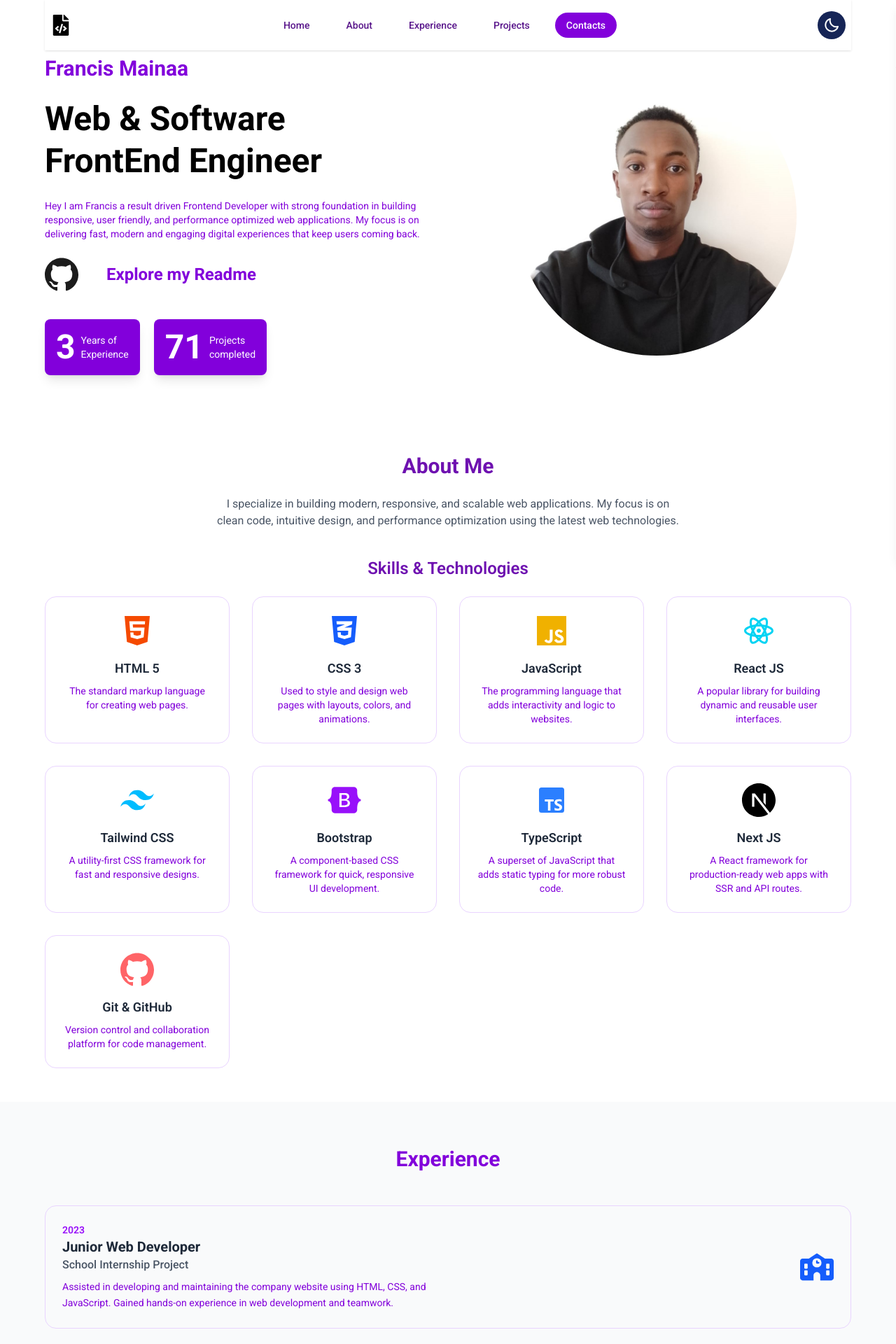
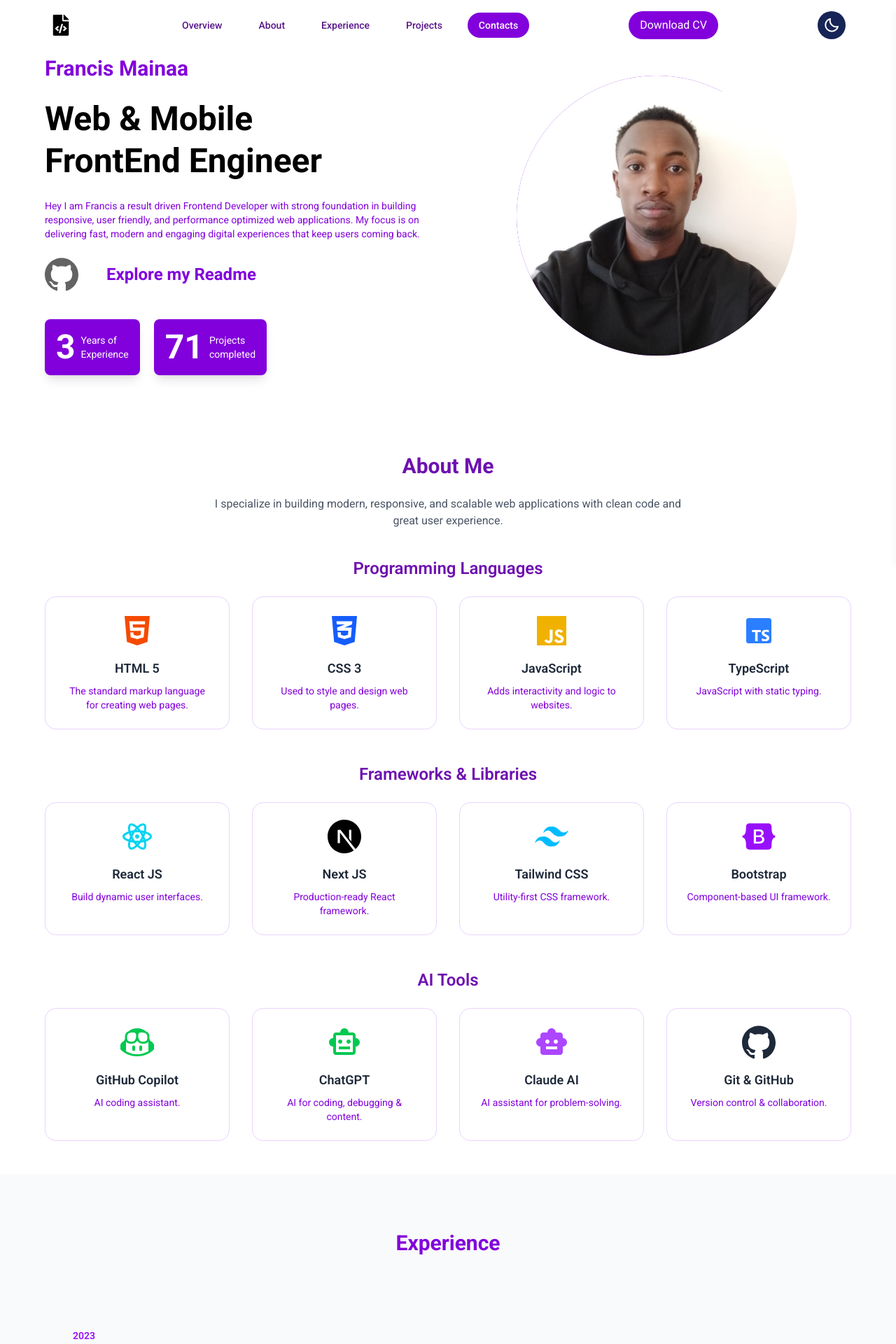
Before and after one commit to Maina-git/Code-With-Mainaa, a Next.js app: page / in a window 1280 px wide. Shown: the top 1920 px of the page at 70% size. Built offline with nearby package versions, Linux system fonts and the light colour scheme.

Commit message:
new changes

```diff
--- a/app/components/articles/navbar/Mobile.tsx
+++ b/app/components/articles/navbar/Mobile.tsx
@@ -10,7 +10,7 @@ interface Props {
 
 const Mobile = ({ showNav, openNav }: Props) => {
   const NavLinks = [
-    { id: 1, title: "Home", page: "#home" },
+    { id: 1, title: "Overview", page: "#home" },
     { id: 2, title: "About", page: "#about" },
     { id: 3, title: "Experience", page: "#experience" },
     { id: 4, title: "Projects", page: "#projects" },
--- a/app/components/articles/navbar/Navbar.tsx
+++ b/app/components/articles/navbar/Navbar.tsx
@@ -1,28 +1,38 @@
-"use client"
+"use client";
 import Link from "next/link";
 import React from "react";
 import ThemeToggler from "../../Theme/ThemeToggler";
 import { GiHamburgerMenu } from "react-icons/gi";
 import { FaFileCode } from "react-icons/fa";
 
-interface Props{
-  showNav:()=>void;
+interface Props {
+  showNav: () => void;
 }
-const Navbar = ({showNav}:Props) => {
 
+const Navbar = ({ showNav }: Props) => {
   const NavLinks = [
-    { id: 1, title: "Home", page: "#home" },
+    { id: 1, title: "Overview", page: "#home" },
     { id: 2, title: "About", page: "#about" },
     { id: 3, title: "Experience", page: "#experience" },
     { id: 4, title: "Projects", page: "#projects" },
     { id: 5, title: "Contacts", page: "#contact" },
   ];
 
+
+  const handleDownloadCV = () => {
+    const link = document.createElement("a");
+    link.href = "/mycv/MATHENGE_FRANCIS_MAINA_FlowCV_Resume_2026-03-26 (1).pdf";
+    link.download = "Francis_CV.pdf";
+    document.body.appendChild(link);
+    link.click();
+    document.body.removeChild(link);
+  };
+
   return (
     <div className="w-full">
-  <div className="w-[90%] mx-auto flex justify-between items-center py-4 px-2 fixed top-0 left-0 right-0
-                  bg-white/60 dark:bg-black/40 backdrop-blur-md shadow-sm z-50 transition">
-        {/** logo */}
+      <div
+        className="w-[90%] mx-auto flex justify-between items-center py-4 px-2 fixed top-0 left-0 right-0
+        bg-white/60 dark:bg-black/40 backdrop-blur-md z-50 transition">
         <div className="flex items-center gap-1 text-2xl font-bold">
           <FaFileCode className="font-bold text-3xl dark:text-white"/>
         </div>
@@ -40,11 +50,16 @@ const Navbar = ({showNav}:Props) => {
             </Link>
           ))}
         </div>
+        <button
+          onClick={handleDownloadCV}
+          className="px-4 py-2 rounded-full text-white bg-purple-700 dark:bg-white cursor-pointer dark:text-purple-700 hover:scale-105 transition">
+          Download CV
+        </button>
         <div className="hidden md:block">
           <ThemeToggler/>
         </div>
         <button onClick={showNav} className="md:hidden">
-         <GiHamburgerMenu className="block text-3xl cursor-pointer"/>
+          <GiHamburgerMenu className="block text-3xl cursor-pointer dark:text-white" />
         </button>
       </div>
     </div>
--- a/app/components/helper/About.tsx
+++ b/app/components/helper/About.tsx
@@ -4,12 +4,18 @@ import { FaHtml5, FaCss3Alt, FaBootstrap } from "react-icons/fa";
 import { IoLogoJavascript } from "react-icons/io5";
 import { RiReactjsLine, RiTailwindCssFill } from "react-icons/ri";
 import { BiLogoTypescript } from "react-icons/bi";
-import { SiNextdotjs } from "react-icons/si";
+import { SiNextdotjs, SiGithubcopilot } from "react-icons/si";
 import { ImGithub } from "react-icons/im";
+import { MdSmartToy, MdOutlineSmartToy } from "react-icons/md";
 import { motion } from "framer-motion";
 
 const About = () => {
-  const Skills = [
+
+
+  const skillCategories = [
+    {
+      title: "Programming Languages",
+      skills: [
         {
           id: 1,
           title: "HTML 5",
@@ -19,92 +25,125 @@ const About = () => {
         {
           id: 2,
           title: "CSS 3",
-      description: "Used to style and design web pages with layouts, colors, and animations.",
+          description: "Used to style and design web pages.",
           icon: <FaCss3Alt className="text-blue-600 text-5xl" />,
         },
         {
           id: 3,
           title: "JavaScript",
-      description: "The programming language that adds interactivity and logic to websites.",
+          description: "Adds interactivity and logic to websites.",
           icon: <IoLogoJavascript className="text-yellow-500 text-5xl" />,
         },
         {
           id: 4,
+          title: "TypeScript",
+          description: "JavaScript with static typing.",
+          icon: <BiLogoTypescript className="text-blue-500 text-5xl" />,
+        },
+      ],
+    },
+    {
+      title: "Frameworks & Libraries",
+      skills: [
+        {
+          id: 5,
           title: "React JS",
-      description: "A popular library for building dynamic and reusable user interfaces.",
+          description: "Build dynamic user interfaces.",
           icon: <RiReactjsLine className="text-cyan-400 text-5xl" />,
         },
         {
-      id: 5,
+          id: 6,
+          title: "Next JS",
+          description: "Production-ready React framework.",
+          icon: <SiNextdotjs className="text-black dark:text-white text-5xl" />,
+        },
+        {
+          id: 7,
           title: "Tailwind CSS",
-      description: "A utility-first CSS framework for fast and responsive designs.",
+          description: "Utility-first CSS framework.",
           icon: <RiTailwindCssFill className="text-sky-400 text-5xl" />,
         },
         {
-      id: 6,
+          id: 8,
           title: "Bootstrap",
-      description: "A component-based CSS framework for quick, responsive UI development.",
+          description: "Component-based UI framework.",
           icon: <FaBootstrap className="text-purple-600 text-5xl" />,
         },
-    {
-      id: 7,
-      title: "TypeScript",
-      description: "A superset of JavaScript that adds static typing for more robust code.",
-      icon: <BiLogoTypescript className="text-blue-500 text-5xl" />,
+      ],
     },
     {
-      id: 8,
-      title: "Next JS",
-      description: "A React framework for production-ready web apps with SSR and API routes.",
-      icon: <SiNextdotjs className="text-black dark:text-white text-5xl" />,
+      title: "AI Tools",
+      skills: [
+        {
+          id: 9,
+          title: "GitHub Copilot",
+          description: "AI coding assistant.",
+          icon: <SiGithubcopilot className="text-green-500 text-5xl" />,
         },
         {
-      id: 9,
+          id: 10,
+          title: "ChatGPT",
+          description: "AI for coding, debugging & content.",
+          icon: <MdOutlineSmartToy className="text-green-500 text-5xl" />,
+        },
+        {
+          id: 11,
+          title: "Claude AI",
+          description: "AI assistant for problem-solving.",
+          icon: <MdSmartToy className="text-purple-500 text-5xl" />,
+        },
+        {
+          id: 12,
           title: "Git & GitHub",
-      description: "Version control and collaboration platform for code management.",
-      icon: <ImGithub className="text-red-400 dark:text-white text-5xl" />,
+          description: "Version control & collaboration.",
+          icon: <ImGithub className="text-gray-800 dark:text-white text-5xl" />,
+        },
+      ],
     },
   ];
 
   return (
     <div className="flex flex-col items-center py-12">
-      {/* Top section */}
+
       <motion.div
         initial={{ opacity: 0, y: -40 }}
         whileInView={{ opacity: 1, y: 0 }}
         transition={{ duration: 0.6 }}
         viewport={{ once: true }}
-        className="w-[90%] text-center space-y-6">
+        className="w-[90%] text-center space-y-6"
+      >
         <h1 className="text-3xl font-bold text-purple-800 dark:text-white">
           About Me
         </h1>
+
         <p className="text-gray-600 dark:text-gray-300 max-w-2xl mx-auto">
           I specialize in building modern, responsive, and scalable web
-          applications. My focus is on clean code, intuitive design, and
-          performance optimization using the latest web technologies.
+          applications with clean code and great user experience.
         </p>
       </motion.div>
 
-      {/* Skills section */}
+      {/* SKILLS */}
+      <div className="mt-10 w-[90%] space-y-12">
+        {skillCategories.map((category, i) => (
           <motion.div
-        initial={{ opacity: 0, y: 50 }}
+            key={i}
+            initial={{ opacity: 0, y: 40 }}
             whileInView={{ opacity: 1, y: 0 }}
-        transition={{ duration: 0.7, delay: 0.2 }}
-        viewport={{ once: true }}
-        className="mt-10 w-[90%]">
+            transition={{ duration: 0.6, delay: i * 0.2 }}
+            viewport={{ once: true }}>
             <h2 className="text-2xl font-semibold text-center mb-6 text-purple-800 dark:text-purple-300">
-          Skills & Technologies
+              {category.title}
             </h2>
 
             <div className="grid grid-cols-1 sm:grid-cols-2 md:grid-cols-3 lg:grid-cols-4 gap-8">
-          {Skills.map((skill, index) => (
+              {category.skills.map((skill, index) => (
                 <motion.div
                   key={skill.id}
                   initial={{ opacity: 0, scale: 0.8 }}
                   whileInView={{ opacity: 1, scale: 1 }}
                   transition={{ duration: 0.5, delay: index * 0.1 }}
                   viewport={{ once: true }}
-              className="flex flex-col items-center p-6 rounded-2xl border border-purple-200 dark:border-gray-700 hover:shadow-md transition">
+                  className="flex flex-col items-center p-6 rounded-2xl border border-purple-200 dark:border-gray-700 hover:shadow-md transition hover:-translate-y-2">
                   {skill.icon}
                   <h3 className="mt-4 text-lg font-semibold text-gray-800 dark:text-white">
                     {skill.title}
@@ -116,6 +155,8 @@ const About = () => {
               ))}
             </div>
           </motion.div>
+        ))}
+      </div>
     </div>
   );
 };
--- a/app/components/helper/Experience.tsx
+++ b/app/components/helper/Experience.tsx
@@ -1,7 +1,9 @@
+
 "use client";
 import React from "react";
 import { FaSquareUpwork, FaSchool, FaRProject } from "react-icons/fa6";
 import { motion } from "framer-motion";
+import { SiFreelancer } from "react-icons/si";
 
 const Experience = () => {
   const Experiences = [
@@ -12,7 +14,7 @@ const Experience = () => {
       company: "School Internship Project",
       description:
         "Assisted in developing and maintaining the company website using HTML, CSS, and JavaScript. Gained hands-on experience in web development and teamwork.",
-      icon: <FaSchool className="text-5xl text-blue-600" />,
+      icon: <FaSchool className="text-7xl text-blue-600" />,
     },
     {
       id: 2,
@@ -21,7 +23,7 @@ const Experience = () => {
       company: "VPS Kings",
       description:
         "Worked on various frontend projects using React and Tailwind CSS. Collaborated with backend developers to implement responsive designs and improve user experience.",
-      icon: <FaRProject className="text-5xl text-red-600" />,
+      icon: <FaRProject className="text-7xl text-red-600" />,
     },
     {
       id: 3,
@@ -30,12 +32,21 @@ const Experience = () => {
       company: "Self-Employed",
       description:
         "Completed multiple freelance projects for small businesses and startups. Developed custom websites and web applications tailored to client needs.",
-      icon: <FaSquareUpwork className="text-5xl text-green-600" />,
+      icon: <FaSquareUpwork className="text-7xl text-green-600" />,
+    },
+    {
+      id: 4,
+      year: "2025 - Present",
+      position: "Frontend Web Developer",
+      company: "Freelancer.com",
+      description:
+        "Working with global clients to design and build responsive, user-friendly web interfaces using React, Tailwind CSS, and modern frontend tools. Delivering high-quality projects focused on performance, accessibility, and great user experience.",
+      icon: <SiFreelancer className="text-7xl text-indigo-600" />,
     },
   ];
 
   return (
-    <div className="w-full py-16 bg-gray-50 dark:bg-black">
+    <div className="w-full py-20 bg-gray-50 dark:bg-black">
       <div className="w-[90%] mx-auto">
         {/* Heading */}
         <motion.h2
@@ -43,12 +54,13 @@ const Experience = () => {
           whileInView={{ opacity: 1, y: 0 }}
           transition={{ duration: 0.6 }}
           viewport={{ once: true }}
-          className="text-3xl font-bold text-purple-700 dark:text-purple-300 text-center mb-12">
+          className="text-3xl font-bold text-purple-700 dark:text-purple-300 text-center mb-16"
+        >
           Experience
         </motion.h2>
 
         {/* Cards */}
-        <div className="flex flex-col gap-8">
+        <div className="flex flex-col gap-12">
           {Experiences.map((exp, index) => (
             <motion.div
               key={exp.id}
@@ -56,16 +68,19 @@ const Experience = () => {
               whileInView={{ opacity: 1, y: 0, scale: 1 }}
               transition={{ duration: 0.6, delay: index * 0.2 }}
               viewport={{ once: true }}
-              className="flex flex-col md:flex-row justify-between items-center p-6 border border-purple-200 dark:border-gray-700 rounded-2xl hover:shadow-md transition">
-              {/* Left - text */}
-              <div className="flex flex-col text-center md:text-left max-w-xl">
+              className={`flex flex-col md:flex-row ${
+                index % 2 === 0 ? "md:flex-row" : "md:flex-row-reverse"
+              } justify-between items-center p-10 min-h-[200px] rounded-2xl transition`}
+            >
+              {/* Text */}
+              <div className="flex flex-col text-center md:text-left max-w-xl space-y-2">
                 <span className="text-sm font-semibold text-purple-600 dark:text-purple-400">
                   {exp.year}
                 </span>
-                <h3 className="text-xl font-bold text-gray-800 dark:text-white">
+                <h3 className="text-2xl font-bold text-gray-800 dark:text-white">
                   {exp.position}
                 </h3>
-                <h4 className="text-md font-medium text-gray-600 dark:text-gray-300 mb-2">
+                <h4 className="text-lg font-medium text-gray-600 dark:text-gray-300">
                   {exp.company}
                 </h4>
                 <p className="text-purple-700 dark:text-gray-400 text-sm leading-relaxed">
@@ -73,13 +88,18 @@ const Experience = () => {
                 </p>
               </div>
 
-              {/* Right - icon */}
+              {/* Icon */}
               <motion.div
                 initial={{ opacity: 0, scale: 0.5 }}
                 whileInView={{ opacity: 1, scale: 1 }}
-                transition={{ duration: 0.5, delay: index * 0.2 + 0.2, type: "spring" }}
+                transition={{
+                  duration: 0.5,
+                  delay: index * 0.2 + 0.2,
+                  type: "spring",
+                }}
                 viewport={{ once: true }}
-                className="mt-4 md:mt-0 md:ml-6 flex-shrink-0">
+                className="mt-6 md:mt-0 md:mx-10 flex-shrink-0"
+              >
                 {exp.icon}
               </motion.div>
             </motion.div>
--- a/app/components/helper/Hero.tsx
+++ b/app/components/helper/Hero.tsx
@@ -9,7 +9,8 @@ const Hero = () => {
   return (
     <div className="w-full pt-20 pb-16">
       <div className="w-[90%] mx-auto flex flex-col md:flex-row justify-between items-center gap-10">
-        {/** text section */}
+
+        {/* TEXT SECTION */}
         <motion.div
           initial={{ opacity: 0, x: -80 }}
           animate={{ opacity: 1, x: 0 }}
@@ -18,12 +19,14 @@ const Hero = () => {
           <h2 className="font-bold text-3xl text-purple-700 dark:text-white">
             Francis Mainaa
           </h2>
+
           <h1 className="text-5xl text-black font-bold dark:text-purple-500 leading-tight">
-            Web & Software <br />
+            Web & Mobile <br />
             FrontEnd Engineer
           </h1>
+
           <p className="text-purple-700 text-sm dark:text-white">
-            Hey I am Francis  a result driven Frontend Developer with strong foundation in building
+            Hey I am Francis a result driven Frontend Developer with strong foundation in building
             responsive, user friendly, and performance optimized web applications. My focus is on delivering
             fast, modern and engaging digital experiences that keep users coming back.
           </p>
@@ -32,42 +35,60 @@ const Hero = () => {
             <Link href="https://github.com/Maina-git">
               <ImGithub className="text-5xl text-black dark:text-white animate-pulse" />
             </Link>
-            <p className="text-2xl font-bold text-purple-700">Explore my Readme</p>
+            <p className="text-2xl font-bold text-purple-700">
+              Explore my Readme
+            </p>
           </span>
 
           <div className="flex flex-col sm:flex-row gap-5 justify-center md:justify-start">
             <div className="flex items-center justify-center p-4 gap-2 rounded-lg shadow-lg bg-purple-700">
-              <h1 className="font-bold text-5xl text-white dark:text-white">3</h1>
+              <h1 className="font-bold text-5xl text-white">3</h1>
               <div>
-                <p className="text-white text-sm dark:text-purple-300">
-                  Years of
-                  <br /> Experience
+                <p className="text-white text-sm">
+                  Years of <br /> Experience
                 </p>
               </div>
             </div>
+
             <div className="flex items-center justify-center p-4 gap-2 rounded-lg shadow-lg bg-purple-700">
-              <h1 className="font-bold text-5xl text-white dark:text-white">71</h1>
+              <h1 className="font-bold text-5xl text-white">71</h1>
               <div>
-                <p className="text-white text-sm dark:text-purple-300">
+                <p className="text-white text-sm">
                   Projects <br /> completed
                 </p>
               </div>
             </div>
           </div>
         </motion.div>
-        {/** image section */}
+
+        {/* IMAGE SECTION WITH WAVY BORDER */}
         <motion.div
           initial={{ opacity: 0, x: 80 }}
           animate={{ opacity: 1, x: 0 }}
           transition={{ duration: 0.8, ease: "easeOut", delay: 0.2 }}
-          className="flex w-full md:w-1/2 justify-center items-center">
-          <Image
-            className="rounded-full object-cover"
-            width={400}
-            height={400}
-            src="/images/Francis.jpg"
-            alt=""/>
+          className="flex w-full md:w-1/2 justify-center items-center"
+        >
+          <div className="relative w-[400px] h-[400px]">
+
+            {/* Wavy Shape Background */}
+            <div
+              className="absolute inset-0 bg-purple-700 rounded-full"
+              style={{
+                clipPath: "path('M0,0 H280 Q400,200 280,400 H0 Z')",
+              }}
+            ></div>
+
+            {/* Image */}
+            <Image
+              className="rounded-full object-cover relative z-10"
+              width={400}
+              height={400}
+              src="/images/Francis.jpg"
+              alt="Francis"
+            />
+          </div>
         </motion.div>
+
       </div>
     </div>
   );
--- a/app/components/helper/Projects.tsx
+++ b/app/components/helper/Projects.tsx
@@ -59,14 +59,23 @@ const Projects = () => {
       image: "/images/Screenshot (42).png",
       tools: ["React", "Tailwind CSS", "Typescript", "Firebase"],
     },
+ {
+      id: 7,
+      title: "TR Road Safety Security & Authority",
+      description:
+        "A website that is  meant to ensure there is  road safety and  Security",
+      link: "https://tr-road-safety-platform.vercel.app/",
+      image: "/images/Screenshot (236).png",
+      tools: ["React", "Tailwind CSS", "Typescript", "Firebase"],
+    },
   ];
 
-  // Directions for animations (looped through projects)
+
   const directions = [
-    { x: -100, y: 0 }, // left
-    { x: 100, y: 0 },  // right
-    { x: 0, y: 100 },  // bottom
-    { x: 0, y: -100 }, // top
+    { x: -100, y: 0 },
+    { x: 100, y: 0 },
+    { x: 0, y: 100 },
+    { x: 0, y: -100 },
   ];
 
   return (
@@ -91,7 +100,7 @@ const Projects = () => {
                 whileInView={{ opacity: 1, x: 0, y: 0 }}
                 transition={{ duration: 0.7, delay: index * 0.2 }}
                 viewport={{ once: true }}
-                className="border border-purple-200 dark:border-gray-700 rounded-2xl hover:shadow-md transition flex flex-col overflow-hidden">
+                className="rounded-2xl hover:shadow-md transition flex flex-col overflow-hidden">
                 <div className="relative h-48 w-full">
                   <Image
                     src={project.image}
--- a/app/globals.css
+++ b/app/globals.css
@@ -6,3 +6,18 @@ html {
 
 
 @custom-variant dark (&:where(.dark, .dark *));
+
+
+
+@keyframes spin-slow {
+  from {
+    transform: rotate(0deg);
+  }
+  to {
+    transform: rotate(360deg);
+  }
+}
+
+.animate-spin-slow {
+  animation: spin-slow 20s linear infinite;
+}
```
Also changed, not shown: app/components/helper/Contact.tsx (+3 -8 lines), public/images/Screenshot (236).png (added), 1 other file (tests, documents, lock files or other folders). Lines whose indentation alone changed are shown as unchanged.
